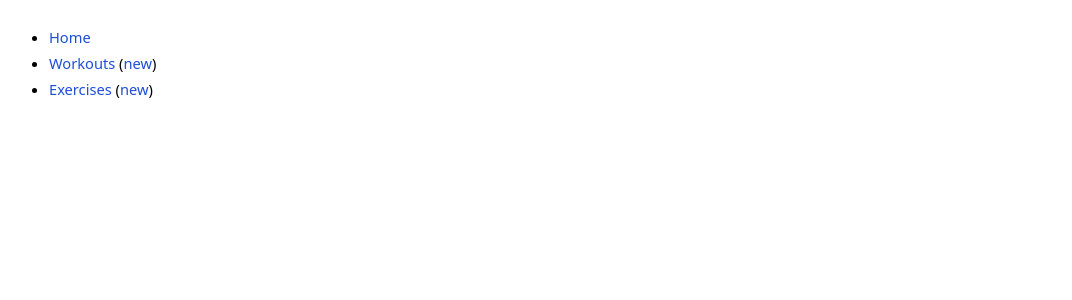
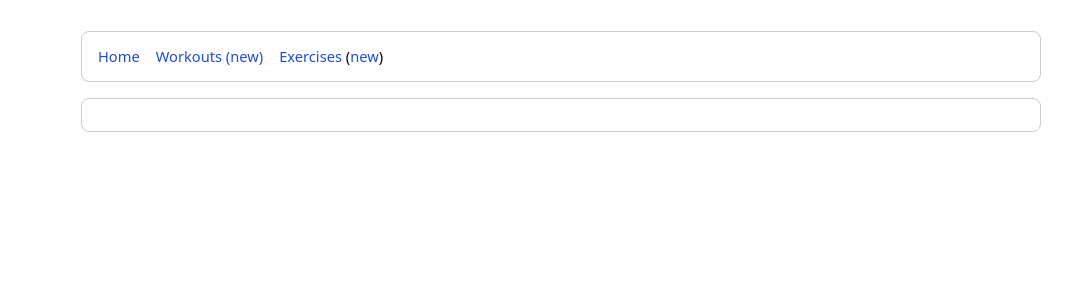
Before and after one commit to jmakeig/workout-builder3, a SvelteKit app: page / in a window 1280 px wide. Shown: the top 300 px of the page, without its empty margins (79-1151 px from the left). Built offline with nearby package versions, Linux system fonts and the light colour scheme.

Commit message:
Cleans up layout and formatting

```diff
--- a/src/lib/components/Workout.svelte
+++ b/src/lib/components/Workout.svelte
@@ -148,7 +148,7 @@
 </script>
 
 <div
-	style="position: absolute; top: 0; right: 0; background: #efefef; padding: 1em; width: 20em; height: 20em; overflow: auto; border: solid 1px;"
+	style="position: absolute; top: 0; right: 0; background: #efefef; padding: 1em; width: 20em; height: 20em; overflow: auto; border: solid 1px; font-size: 0.75em;"
 >
 	<pre>{JSON.stringify(sets, null, 2)}</pre>
 </div>
--- a/src/routes/+layout.svelte
+++ b/src/routes/+layout.svelte
@@ -6,8 +6,34 @@
 <nav>
 	<ul>
 		<li><a href="/">Home</a></li>
-		<li><a href="/workouts">Workouts</a> (<a href="/workouts/new">new</a>)</li>
+		<li>
+			<a href="/workouts">Workouts</a> <a href="/workouts/new">(new)</a>
+		</li>
 		<li><a href="/exercises">Exercises</a> (<a href="/exercises/new">new</a>)</li>
 	</ul>
 </nav>
-{@render children()}
+<main>
+	{@render children()}
+</main>
+
+<style>
+	nav,
+	main {
+		max-width: 60rem;
+		min-width: 20rem;
+		margin: 1rem auto;
+		border: solid 1px #ccc;
+		padding: 1rem;
+		border-radius: 0.5rem;
+	}
+	nav ul {
+		margin: 0;
+		padding: 0;
+		display: flex;
+		gap: 1rem;
+		list-style: none;
+	}
+	nav ul li {
+		margin: 0;
+	}
+</style>
```
Also changed, not shown: src/routes/workouts/[label]/+page.svelte (+0 -9 lines).
